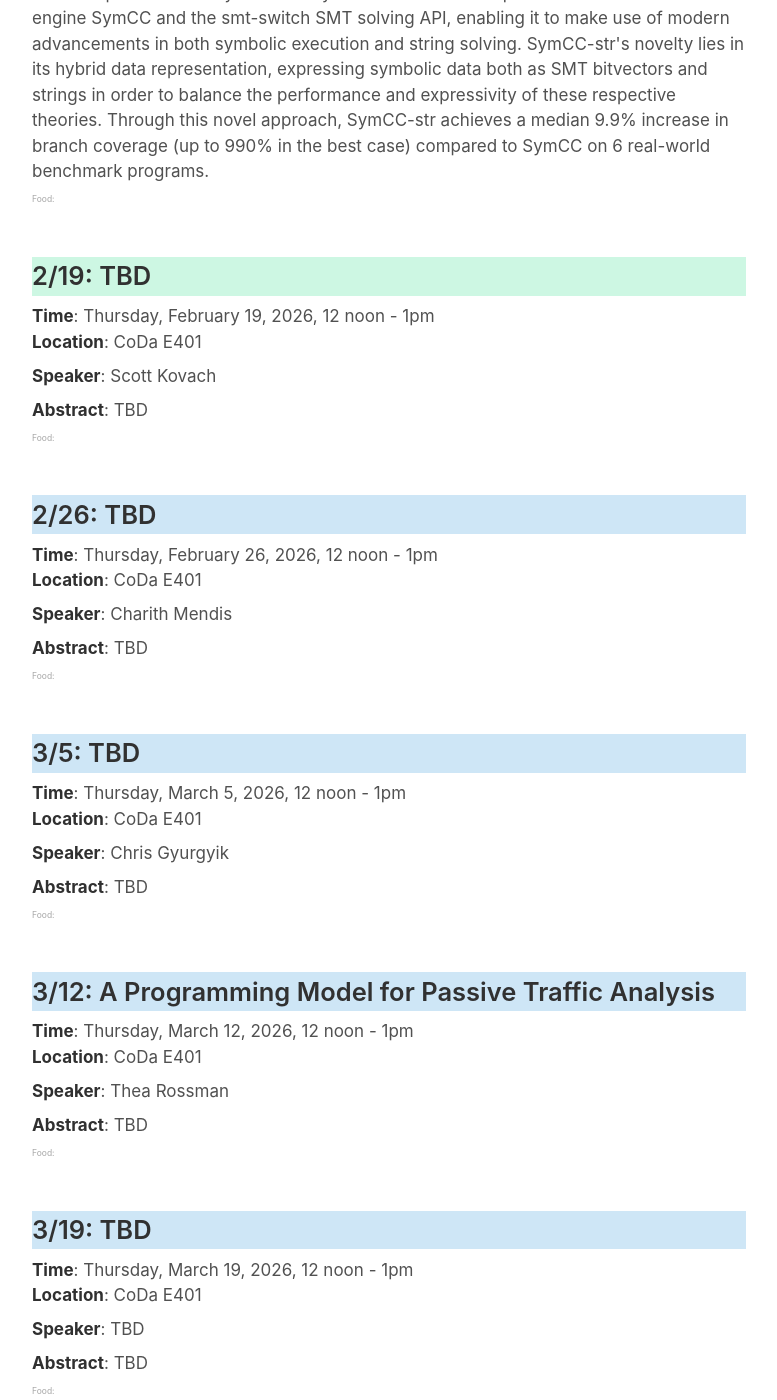
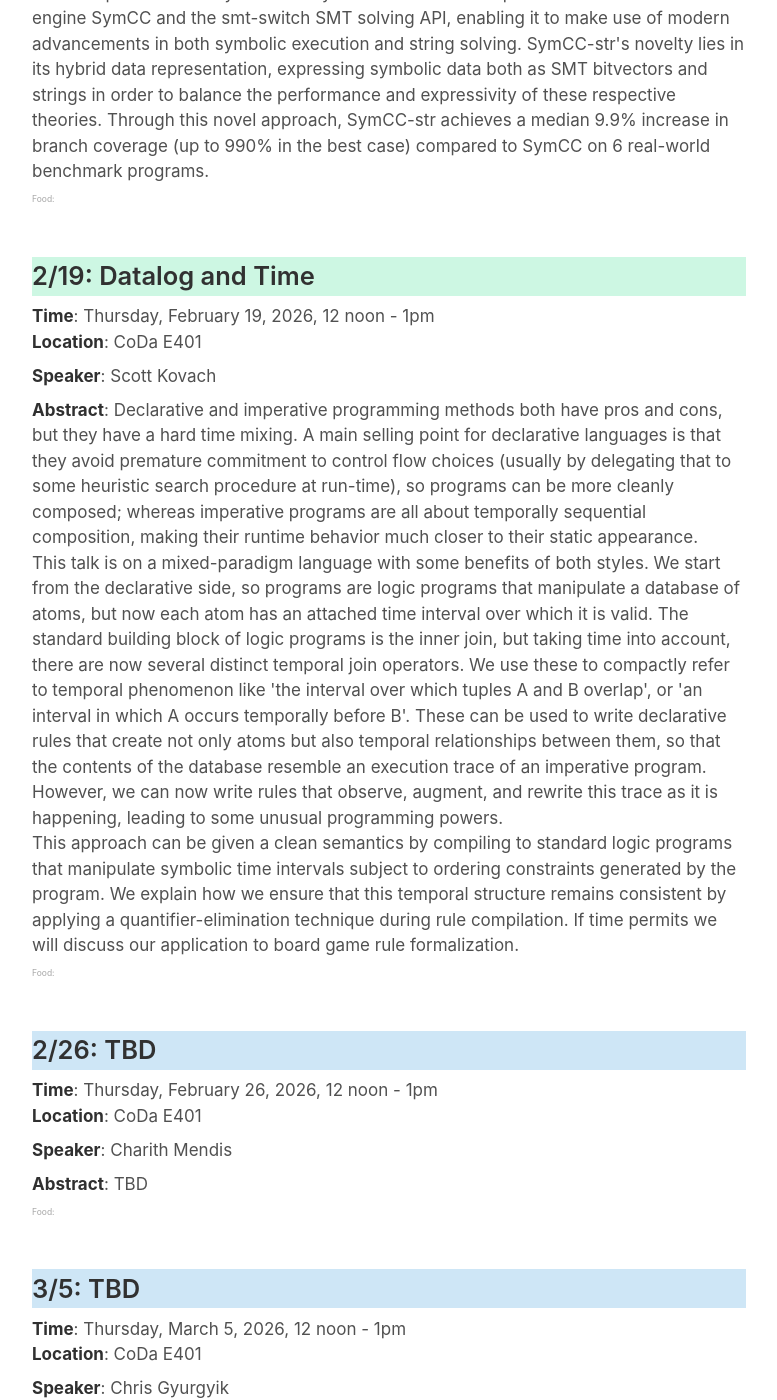
Before and after one commit to software-research-lunch/software-research-lunch.github.io, a Jekyll site: the page built from index.html, in a window 1280 px wide and 1400 px high, scrolled down 4028 px. Shown: the whole window, without its empty margins (251-1028 px from the left). Built offline with Jekyll 4.4.1, drawn with Linux system fonts in a browser that asks for light colours.

Commit message:
_data: update with scott's info

```diff
--- a/_data/schedule.yml
+++ b/_data/schedule.yml
@@ -90,10 +90,14 @@ AccelOpt and NKIBench are open-sourced in https://github.com/zhang677/AccelOpt.
       speaker: "Rachel Cleaveland"
       bio: "Rachel Cleaveland is a 5th-year PhD student at Stanford University, advised by Clark Barrett. Her research primarily focuses on automated reasoning and verification as it relates to memory consistency models: verifying that hardware components correctly implement their claimed MCMs, developing new operational models of axiomatic MCMs, and extending SMT solvers to better support reasoning about MCMs."
     - date: "2026-2-19"
-      abstract: "TBD"
-      title: "TBD"
+      abstract: "Declarative and imperative programming methods both have pros and cons, but they have a hard time mixing. A main selling point for declarative languages is that they avoid premature commitment to control flow choices (usually by delegating that to some heuristic search procedure at run-time), so programs can be more cleanly composed; whereas imperative programs are all about temporally sequential composition, making their runtime behavior much closer to their static appearance.
+
+This talk is on a mixed-paradigm language with some benefits of both styles. We start from the declarative side, so programs are logic programs that manipulate a database of atoms, but now each atom has an attached time interval over which it is valid. The standard building block of logic programs is the inner join, but taking time into account, there are now several distinct temporal join operators. We use these to compactly refer to temporal phenomenon like 'the interval over which tuples A and B overlap', or 'an interval in which A occurs temporally before B'. These can be used to write declarative rules that create not only atoms but also temporal relationships between them, so that the contents of the database resemble an execution trace of an imperative program. However, we can now write rules that observe, augment, and rewrite this trace as it is happening, leading to some unusual programming powers.
+
+This approach can be given a clean semantics by compiling to standard logic programs that manipulate symbolic time intervals subject to ordering constraints generated by the program. We explain how we ensure that this temporal structure remains consistent by applying a quantifier-elimination technique during rule compilation. If time permits we will discuss our application to board game rule formalization."
+      title: "Datalog and Time"
       speaker: "Scott Kovach"
-      bio: "TBD"
+      bio: "Scott is a seventh year PhD student in Fred Kjolstad's lab interested in building more interactive and understandable programming systems by means of logic programming and query optimization."
     - date: "2026-2-26"
       abstract: "TBD"
       title: "TBD"
```
